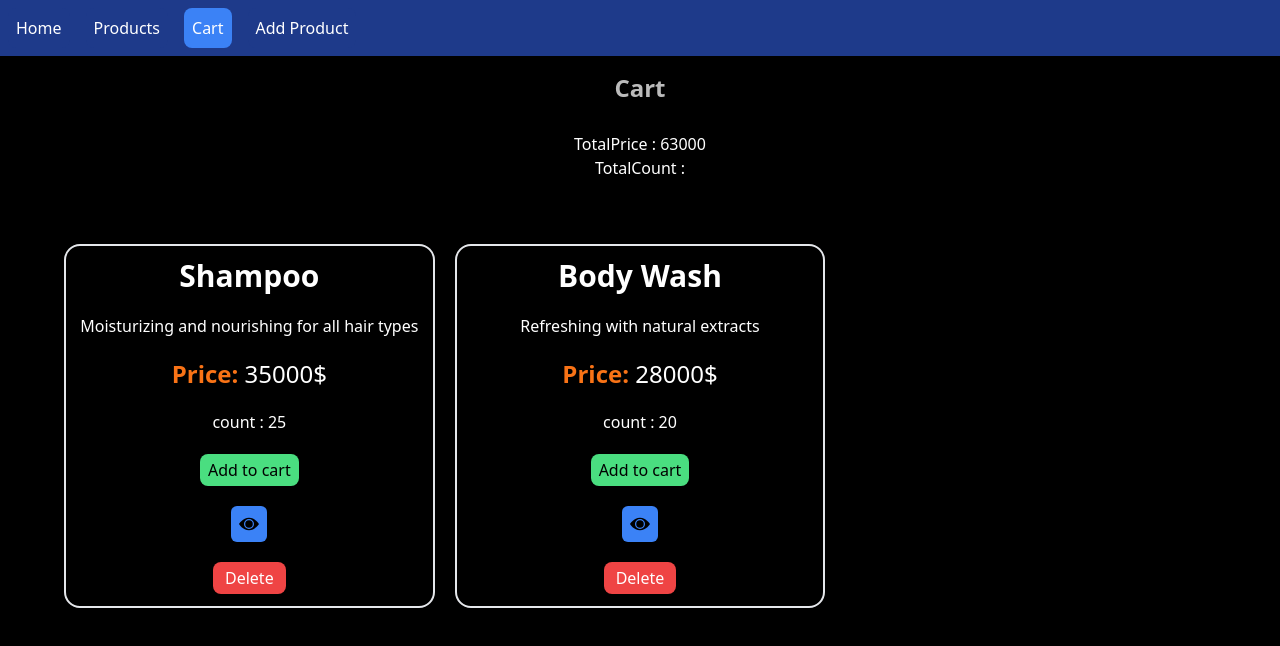
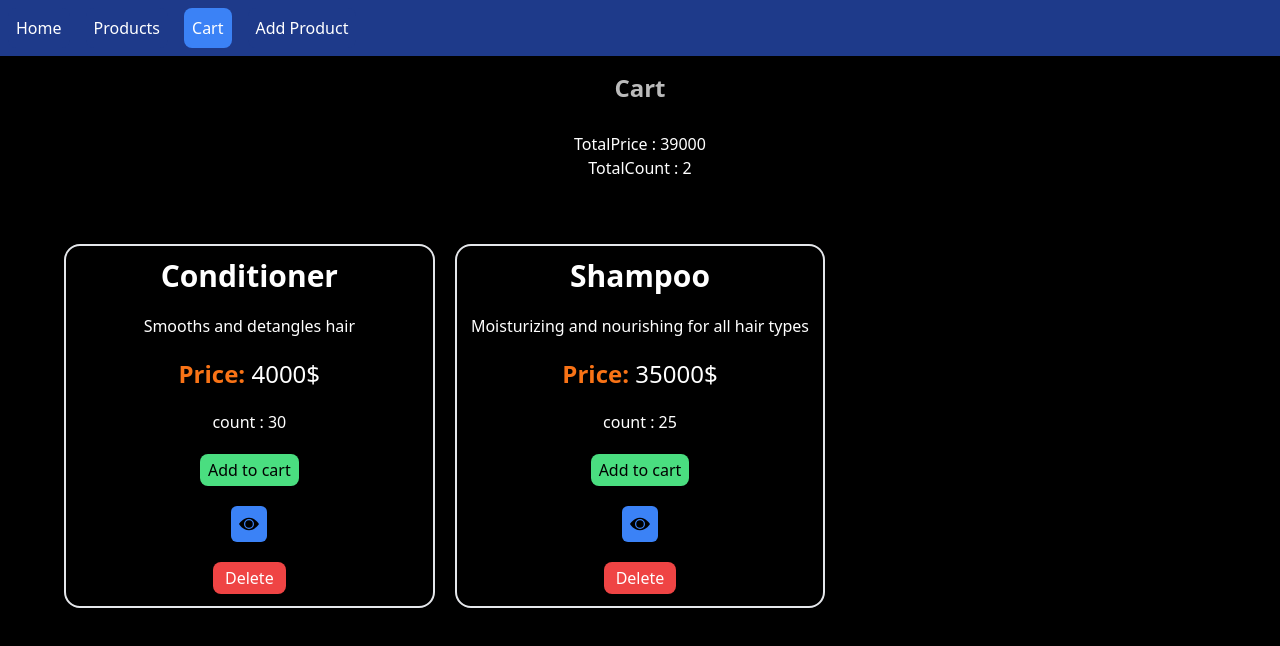
Before and after one commit to sahand-mahdilu/CRUD-with-React, a React (Vite) app: page /cart in a window 1280 px wide. Shown: the top 646 px of the page. Built offline with nearby package versions, Linux system fonts and the light colour scheme; data requests are answered from the project's data file.

Commit message:
feat : calculateTotalCount added

```diff
--- a/db.json
+++ b/db.json
@@ -171,20 +171,20 @@
   ],
   "cart": [
     {
+      "id": 2,
+      "name": "Conditioner",
+      "description": "Smooths and detangles hair",
+      "qyt": 30,
+      "price": 4000,
+      "available": true
+    },
+    {
       "id": 1,
       "name": "Shampoo",
       "description": "Moisturizing and nourishing for all hair types",
       "qyt": 25,
       "price": 35000,
       "available": true
-    },
-    {
-      "id": 3,
-      "name": "Body Wash",
-      "description": "Refreshing with natural extracts",
-      "qyt": 20,
-      "price": 28000,
-      "available": true
     }
   ]
 }
--- a/src/Pages/Cart.tsx
+++ b/src/Pages/Cart.tsx
@@ -36,11 +36,19 @@ export default function Cart() {
           setTotalPrice(totalPrice);
         };
 
+        const calculateTotalCount = () => {
+
+          let totalCount= data?.length
+
+          setCount(totalCount)
+
+        }
 
 
 
 
 
+        calculateTotalCount()
         CalculateTotalPrice();
       }
     },[data] )
@@ -54,7 +62,7 @@ export default function Cart() {
 
         <div className="flex flex-col items-center mt-7">
           <p className="text-white">TotalPrice : {totalPrice} </p>
-          <p className="text-white">TotalCount : </p>
+          <p className="text-white">TotalCount : {count}</p>
         </div>
       <div className="grid grid-cols-3 gap-5 p-16 bg-black">
         {data?.map((d) => {
```
